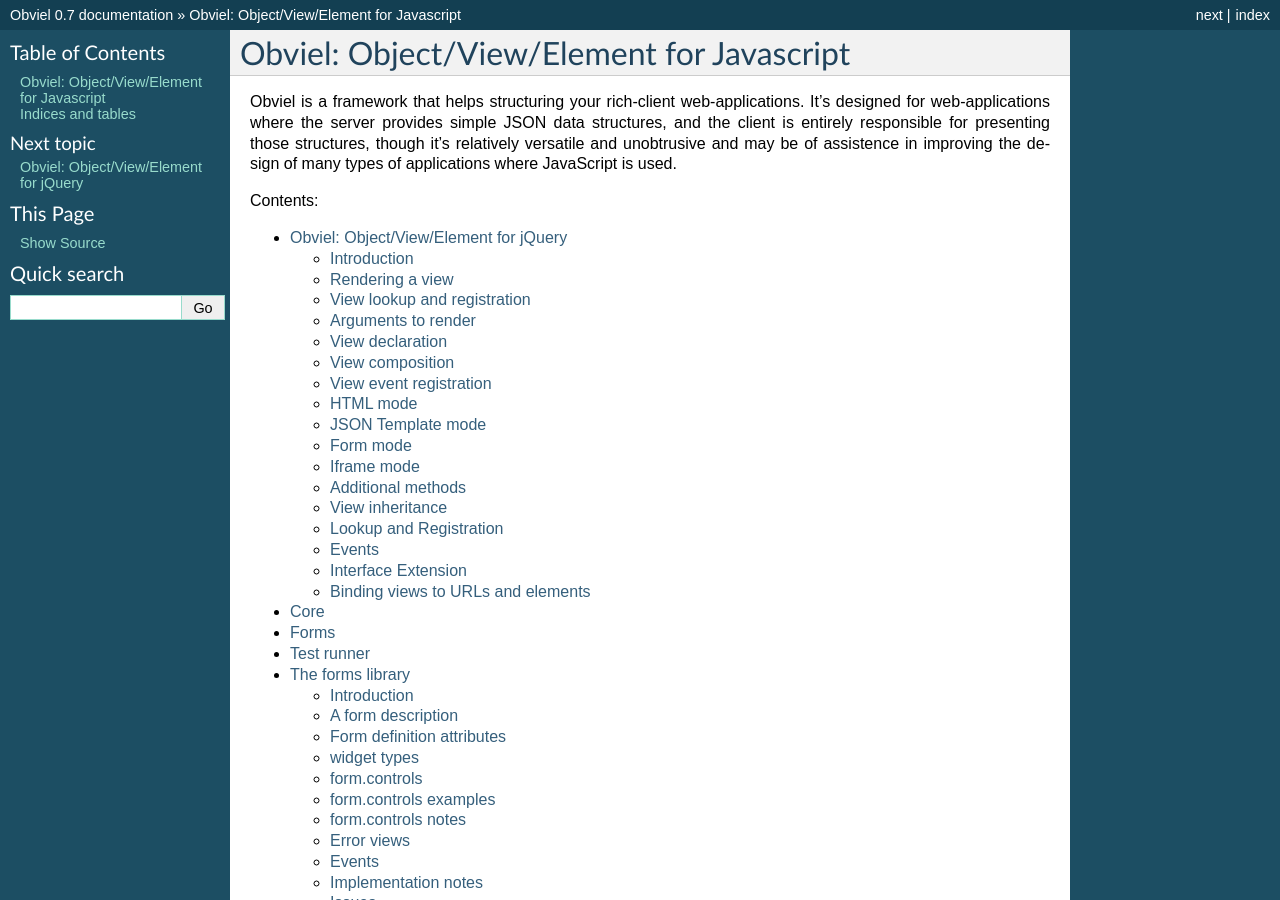
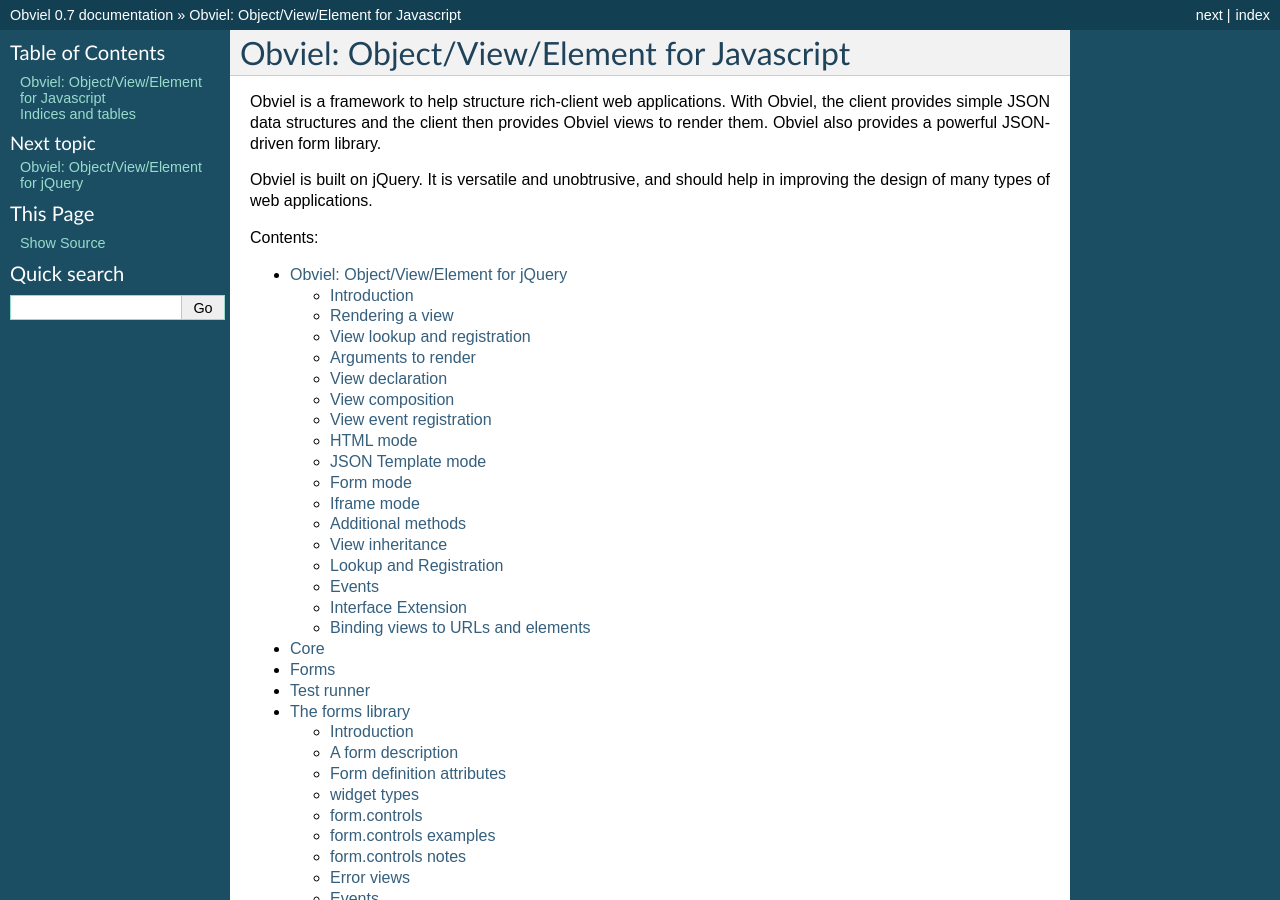
Before and after one commit to obviel/obviel, a Sphinx documentation site: the page built from doc/index.txt, in a window 1280 px wide and 900 px high. Built offline with Sphinx 7.4.7, drawn with Linux system fonts in a browser that asks for light colours.

```diff
--- a/doc/index.txt
+++ b/doc/index.txt
@@ -1,12 +1,13 @@
 Obviel: Object/View/Element for Javascript
 ==========================================
 
-Obviel is a framework that helps structuring your rich-client web-applications.
-It's designed for web-applications where the server provides simple JSON
-data structures, and the client is entirely responsible for presenting those
-structures, though it's relatively versatile and unobtrusive and may be of
-assistence in improving the design of many types of applications where
-JavaScript is used.
+Obviel is a framework to help structure rich-client web
+applications. With Obviel, the client provides simple JSON data
+structures and the client then provides Obviel views to render
+them. Obviel also provides a powerful JSON-driven form library.
+
+Obviel is built on jQuery. It is versatile and unobtrusive, and should
+help in improving the design of many types of web applications.
 
 Contents:
 
```
Also changed, not shown: doc/manual.txt (+12 -11 lines).
